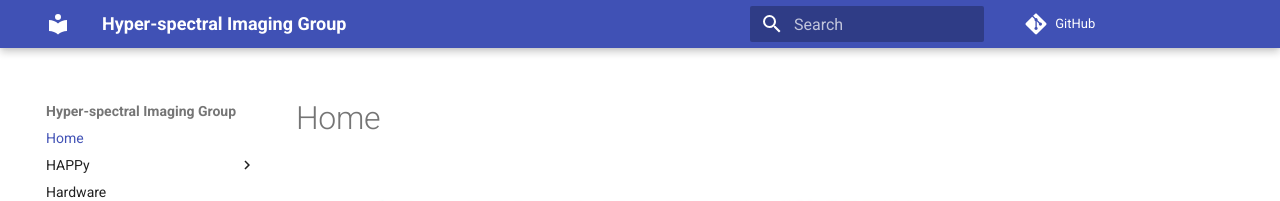
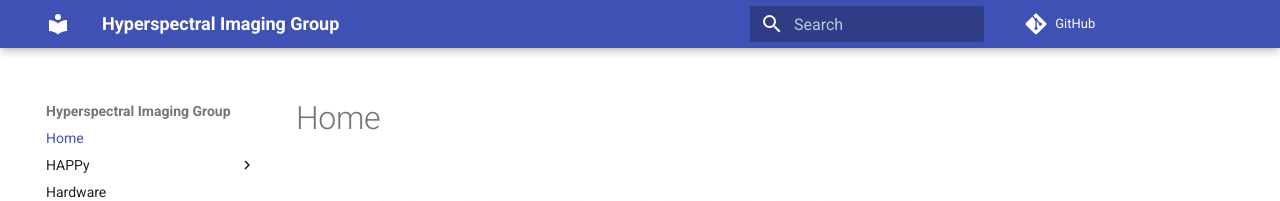
Before and after one commit to wairas/hsi-website, an MkDocs documentation site: the page built from docs/index.md, in a window 1280 px wide. Shown: the top 201 px of the page. Built offline with MkDocs 1.6.1 and Material for MkDocs 9.7.7, drawn with Linux system fonts in a browser that asks for light colours; comment, search, counter and statistics services are not loaded.

Commit message:
Update mkdocs.yml
Removed the hyphen in "hyperspectral"

```diff
--- a/mkdocs.yml
+++ b/mkdocs.yml
@@ -1,6 +1,6 @@
-site_name: Hyper-spectral Imaging Group
+site_name: Hyperspectral Imaging Group
 site_url: https://wairas.github.io/hsi-website/
-site_description: Website for hyper-spectral imaging group at the University of Waikato.
+site_description: Website for hyperspectral imaging group at the University of Waikato.
 repo_url: https://github.com/wairas/hsi-website
 edit_uri: edit/main/docs/
 theme:
```
